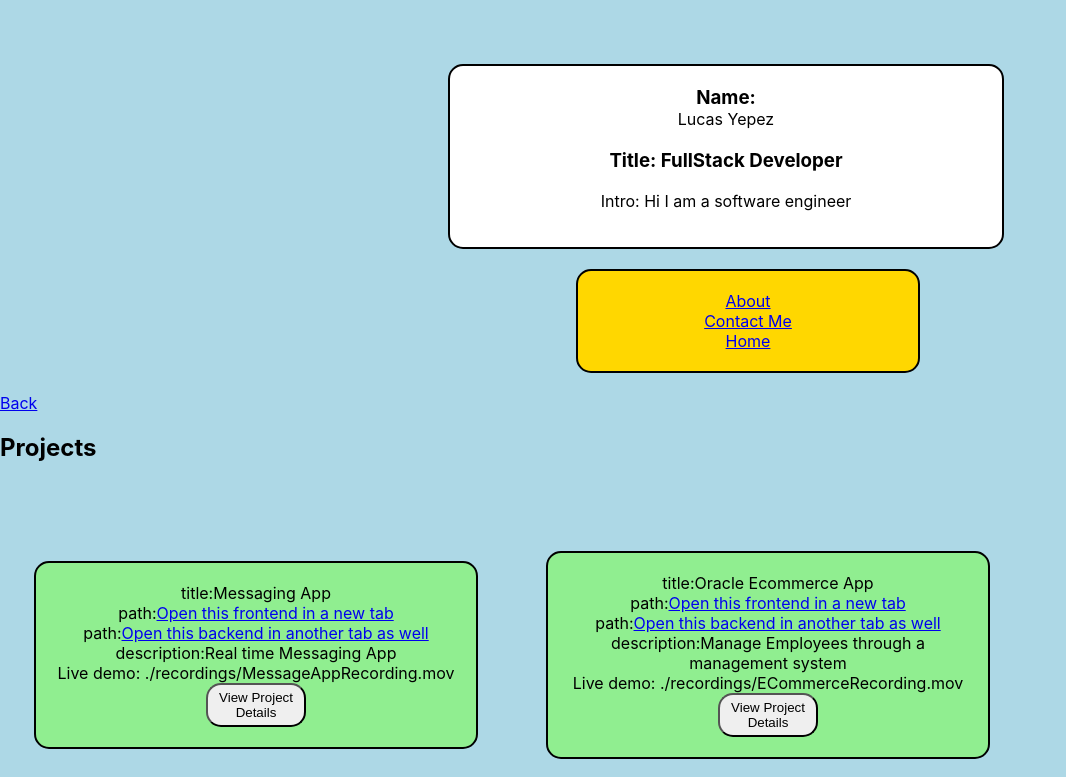
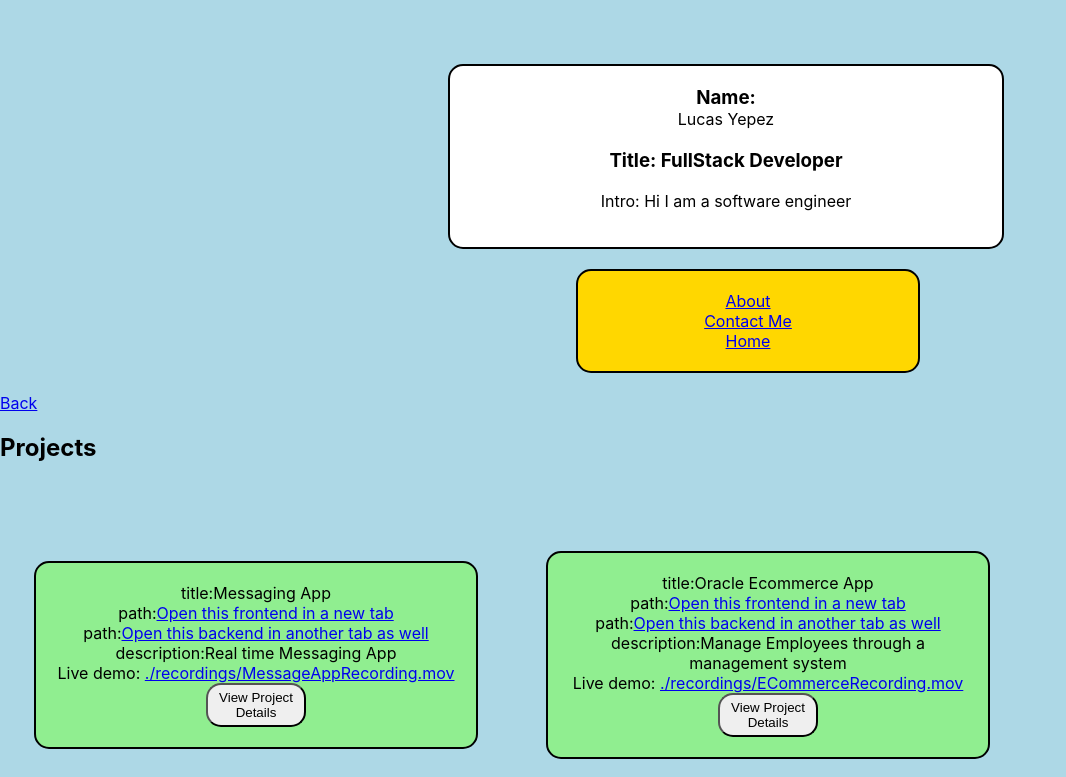
Before and after one commit to lyepez-glitch/Portfolio-Site-Frontend, a React (Vite) app: page /projects in a window 1280 px wide. Shown: the top 777 px of the page, without its empty margins (0-1066 px from the left). Built offline with nearby package versions, Linux system fonts and the light colour scheme.

Commit message:
debugging demo

```diff
--- a/src/Project.tsx
+++ b/src/Project.tsx
@@ -55,7 +55,7 @@ function Project(){
             }
 
             <li>description:{proj.desc}</li>
-            <li>Live demo: {proj.demo}</li>
+            <li>Live demo: <a href={proj.demo}>{proj.demo}</a></li>
 
             {
               projDetailsId === proj.id?(
```
